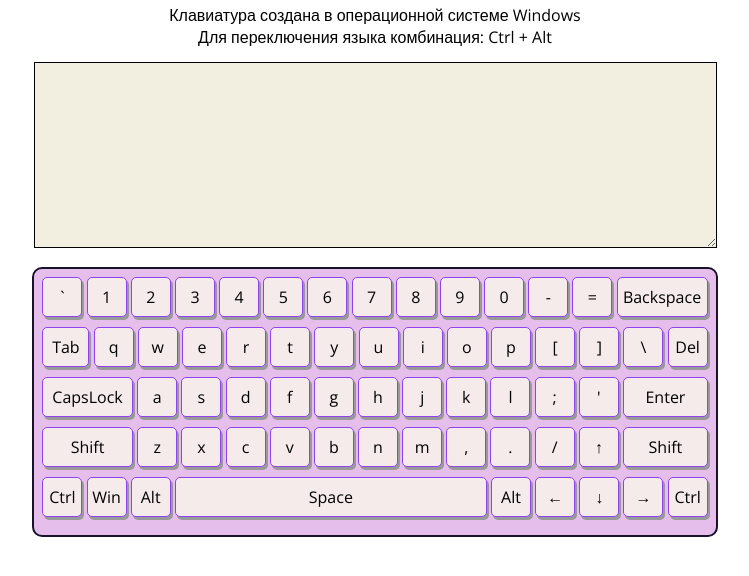
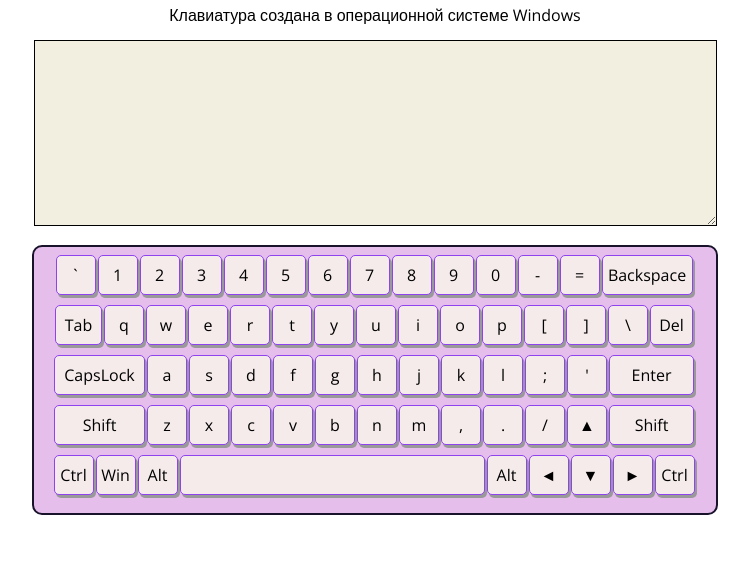
Before and after one commit to Ritter1111/Virtual-Keyboard, a website with bundled scripts: page src/index.html in a window 1280 px wide. Shown: the part 56-632 px from the top of the page, without its empty margins (265-1014 px from the left). Built offline with nearby package versions, Linux system fonts and the light colour scheme.

Commit message:
feat: generate hlml structure with js

```diff
--- a/src/index.html
+++ b/src/index.html
@@ -14,86 +14,6 @@
     <title>Virtual Keyboard</title>
   </head>
   <body class="body">
-    <h2 class="title">Virtual Keyboard</h2>
-    <p class="keyboard-title">Клавиатура создана в операционной системе Windows</p>
-    <p class="keyboard-title">Для переключения языка комбинация: Ctrl + Alt</p>
-    <textarea class="textarea" name="" id="" cols="50" rows="5"></textarea>
-    <div class="container">
-      <div class="row">
-        <button class="key">`</button>
-        <button class="key">1</button>
-        <button class="key">2</button>
-        <button class="key">3</button>
-        <button class="key">4</button>
-        <button class="key">5</button>
-        <button class="key">6</button>
-        <button class="key">7</button>
-        <button class="key">8</button>
-        <button class="key">9</button>
-        <button class="key">0</button>
-        <button class="key">-</button>
-        <button class="key">=</button>
-        <button class="key backspace">Backspace</button>
-      </div>
-      <div class="row">
-        <button class="key tab">Tab</button>
-        <button class="key">q</button>
-        <button class="key">w</button>
-        <button class="key">e</button>
-        <button class="key">r</button>
-        <button class="key">t</button>
-        <button class="key">y</button>
-        <button class="key">u</button>
-        <button class="key">i</button>
-        <button class="key">o</button>
-        <button class="key">p</button>
-        <button class="key">[</button>
-        <button class="key">]</button>
-        <button class="key">\</button>
-        <button class="key del">Del</button>
-      </div>
-      <div class="row">
-        <button class="key backspace">CapsLock</button>
-        <button class="key">a</button>
-        <button class="key">s</button>
-        <button class="key">d</button>
-        <button class="key">f</button>
-        <button class="key">g</button>
-        <button class="key">h</button>
-        <button class="key">j</button>
-        <button class="key">k</button>
-        <button class="key">l</button>
-        <button class="key">;</button>
-        <button class="key">'</button>
-        <button class="key enter">Enter</button>
-      </div>
-      <div class="row">
-        <button class="key shift-left">Shift</button>
-        <button class="key">z</button>
-        <button class="key">x</button>
-        <button class="key">c</button>
-        <button class="key">v</button>
-        <button class="key">b</button>
-        <button class="key">n</button>
-        <button class="key">m</button>
-        <button class="key">,</button>
-        <button class="key">.</button>
-        <button class="key">/</button>
-        <button class="key">↑</button>
-        <button class="key shift">Shift</button>
-      </div>
-      <div class="row">
-        <button class="key ctrl">Ctrl</button>
-        <button class="key win">Win</button>
-        <button class="key alt">Alt</button>
-        <button class="key space">Space</button>
-        <button class="key alt">Alt</button>
-        <button class="key">←</button>
-        <button class="key">↓</button>
-        <button class="key">→</button>
-        <button class="key ctrl">Ctrl</button>
-      </div>
-    </div>
-    <script src="js/script.js"></script>
+    <script type="module" src="js/script.js"></script>
   </body>
 </html>
--- a/src/js/keyboardEn.js
+++ b/src/js/keyboardEn.js
@@ -1,65 +1,68 @@
-// const keyboardEn = [
-//     { key: "`"},
-//     { key: "1", code: "Digit1"},
-//     { key: "2", code: "Digit2"},
-//     { key: "3", code: "Digit3"},
-//     { key: "4", code: "Digit4"},
-//     { key: "5", code: "Digit5"},
-//     { key: "6", code: "Digit6"},
-//     { key: "7", code: "Digit7"},
-//     { key: "8", code: "Digit8"},
-//     { key: "9", code: "Digit9"},
-//     { key: "0", code: "Digit0"},
-//     { key: "-", code: "Minus"},
-//     { key: "=", code: "Equal"},
-//     { key: "Backspace", code: "Backspace"},
-//     { key: "Tab", code: "Tab"},
-//     { key: "q", code: "KeyQ"},
-//     { key: "w", code: "KeyW"},
-//     { key: "e", code: "KeyE"},
-//     { key: "r", code: "KeyR"},
-//     { key: "t", code: "KeyT"},
-//     { key: "y", code: "KeyY"},
-//     { key: "u", code: "KeyU"},
-//     { key: "i", code: "KeyI"},
-//     { key: "o", code: "KeyO"},
-//     { key: "p", code: "KeyP"},
-//     { key: "[", code: "BracjetLeft"},
-//     { key: "]", code: "BracjetRight"},
-//     { key: "\\", code: "Backslash"},
-//     { key: "Delete", code: "Delete"},
-//     { key: "CapsLock", code: "CapsLock"},
-//     { key: "a", code: "KeyA"},
-//     { key: "s", code: "KeyS"},
-//     { key: "d", code: "KeyD"},
-//     { key: "f", code: "KeyF"},
-//     { key: "g", code: "KeyG"},
-//     { key: "h", code: "KeyH"},
-//     { key: "j", code: "KeyJ"},
-//     { key: "k", code: "KeyK"},
-//     { key: "l", code: "KeyL"},
-//     { key: ";", code: "Semicolon"},
-//     { key: "'", code: "Quote"},
-//     { key: "Enter", code: "Enter"},
-//     { key: "Shift", code: "ShiftLeft"},
-//     { key: "z", code: "KeyZ"},
-//     { key: "x", code: "KeyX"},
-//     { key: "c", code: "KeyC"},
-//     { key: "v", code: "KeyV"},
-//     { key: "b", code: "KeyB"},
-//     { key: "n", code: "KeyN"},
-//     { key: "m", code: "KeyM"},
-//     { key: ",", code: "Comma"},
-//     { key: ".", code: "Period"},
-//     { key: "/", code: "Slash"},
-//     { key: "ArrowUp", code: "ArrowUp"},
-//     { key: "Shift", code: "ShiftRight"},
-//     { key: "Control", code: "ControlLeft"},
-//     { key: "Meta", code: "MetaLeft"},
-//     { key: "Alt", code: "AltLeft"},
-//     { key: " ", code: "Space"},
-//     { key: "ArrowLeft", code: "ArrowLeft"},
-//     { key: "ArrowDown", code: "ArrowDown"},
-//     { key: "ArrowRight", code: "ArrowRight"},
-//     { key: "Control", code: "ControlRight"}
-// ];
+const keyboardEng = [
+  { key: '`' },
+  { key: '1', code: 'Digit1' },
+  { key: '2', code: 'Digit2' },
+  { key: '3', code: 'Digit3' },
+  { key: '4', code: 'Digit4' },
+  { key: '5', code: 'Digit5' },
+  { key: '6', code: 'Digit6' },
+  { key: '7', code: 'Digit7' },
+  { key: '8', code: 'Digit8' },
+  { key: '9', code: 'Digit9' },
+  { key: '0', code: 'Digit0' },
+  { key: '-', code: 'Minus' },
+  { key: '=', code: 'Equal' },
+  { key: 'Backspace', code: 'Backspace' },
+  { key: 'Tab', code: 'Tab' },
+  { key: 'q', code: 'KeyQ' },
+  { key: 'w', code: 'KeyW' },
+  { key: 'e', code: 'KeyE' },
+  { key: 'r', code: 'KeyR' },
+  { key: 't', code: 'KeyT' },
+  { key: 'y', code: 'KeyY' },
+  { key: 'u', code: 'KeyU' },
+  { key: 'i', code: 'KeyI' },
+  { key: 'o', code: 'KeyO' },
+  { key: 'p', code: 'KeyP' },
+  { key: '[', code: 'BracjetLeft' },
+  { key: ']', code: 'BracjetRight' },
+  { key: '\\', code: 'Backslash' },
+  { key: 'Del', code: 'Delete' },
+  { key: 'CapsLock', code: 'CapsLock' },
+  { key: 'a', code: 'KeyA' },
+  { key: 's', code: 'KeyS' },
+  { key: 'd', code: 'KeyD' },
+  { key: 'f', code: 'KeyF' },
+  { key: 'g', code: 'KeyG' },
+  { key: 'h', code: 'KeyH' },
+  { key: 'j', code: 'KeyJ' },
+  { key: 'k', code: 'KeyK' },
+  { key: 'l', code: 'KeyL' },
+  { key: ';', code: 'Semicolon' },
+  { key: "'", code: 'Quote' },
+  { key: 'Enter', code: 'Enter' },
+  { key: 'Shift', code: 'ShiftLeft' },
+  { key: 'z', code: 'KeyZ' },
+  { key: 'x', code: 'KeyX' },
+  { key: 'c', code: 'KeyC' },
+  { key: 'v', code: 'KeyV' },
+  { key: 'b', code: 'KeyB' },
+  { key: 'n', code: 'KeyN' },
+  { key: 'm', code: 'KeyM' },
+  { key: ',', code: 'Comma' },
+  { key: '.', code: 'Period' },
+  { key: '/', code: 'Slash' },
+  { key: '▲', code: 'ArrowUp' },
+  { key: 'Shift', code: 'ShiftRight' },
+  { key: 'Ctrl', code: 'ControlLeft' },
+  { key: 'Win', code: 'MetaLeft' },
+  { key: 'Alt', code: 'AltLeft' },
+  { key: '&ensp;', code: 'Space' },
+  { key: 'Alt', code: 'AltRight' },
+  { key: '◄', code: 'ArrowLeft' },
+  { key: '▼', code: 'ArrowDown' },
+  { key: '►', code: 'ArrowRight' },
+  { key: 'Ctrl', code: 'ControlRight' },
+];
+
+export default keyboardEng;
--- a/src/js/script.js
+++ b/src/js/script.js
@@ -0,0 +1,41 @@
+// eslint-disable-next-line import/extensions
+import keyboardEng from './keyboardEn.js';
+/* global document */
+
+function createButton() {
+  console.log('dss');
+  const title = document.createElement('h2');
+  title.className = 'title';
+  title.innerText = 'Virtual Keyboard';
+  const paragraph = document.createElement('p');
+  paragraph.className = 'keyboard-title';
+  paragraph.innerText = 'Клавиатура создана в операционной системе Windows';
+  const textArea = document.createElement('textarea');
+  textArea.className = 'textarea';
+  const divWrapper = document.createElement('div');
+  divWrapper.className = 'container';
+  const row = document.createElement('div');
+  row.className = 'row';
+  divWrapper.append(row);
+  keyboardEng.forEach((btn) => {
+    const buttonEl = document.createElement('button');
+    buttonEl.innerHTML = btn.key;
+    buttonEl.className = 'key';
+    buttonEl.dataset.code = btn.code;
+    if (btn.code === 'Backspace' || btn.code === 'CapsLock' || btn.code === 'ShiftLeft') {
+      buttonEl.classList.add('backspace');
+    } else if (btn.code === 'Enter' || btn.code === 'ShiftRight') {
+      buttonEl.classList.add('shift');
+    } else if (btn.code === 'Space') {
+      buttonEl.classList.add('space');
+    } else if (btn.code === 'Tab') {
+      buttonEl.classList.add('tab');
+    } else if (btn.code === 'Delete') {
+      buttonEl.classList.add('del');
+    }
+    row.appendChild(buttonEl);
+  });
+  document.body.append(title, paragraph, textArea, divWrapper);
+}
+
+createButton();
--- a/src/style.css
+++ b/src/style.css
@@ -17,6 +17,8 @@ button {
   border-radius: 5px;
   transition: 0.1s ease-in-out;
   box-shadow: 2px 3px #999;
+  margin-bottom: 10px;
+  margin-right: 2px;
 }
 
 .key:hover {
@@ -48,19 +50,15 @@ button {
 }
 
 .space {
-  width: 312px;
+  width: 305px;
 }
 
 .tab {
   width: 47px;
 }
 
-.row {
-  margin-bottom: 10px;
-}
-
 .textarea {
-  background-color: #F3EFE0;
+  background-color: #f3efe0;
   border: 1px solid;
   margin: 14px;
   height: 180px;
@@ -71,6 +69,10 @@ button {
   margin: 20px 0 7px 0;
 }
 
-.keyboard-title{
-    margin: 0;
+.keyboard-title {
+  margin: 0;
 }
+
+.del {
+  width: 43px;
+}
```
Also changed, not shown: .eslintrc.js.
